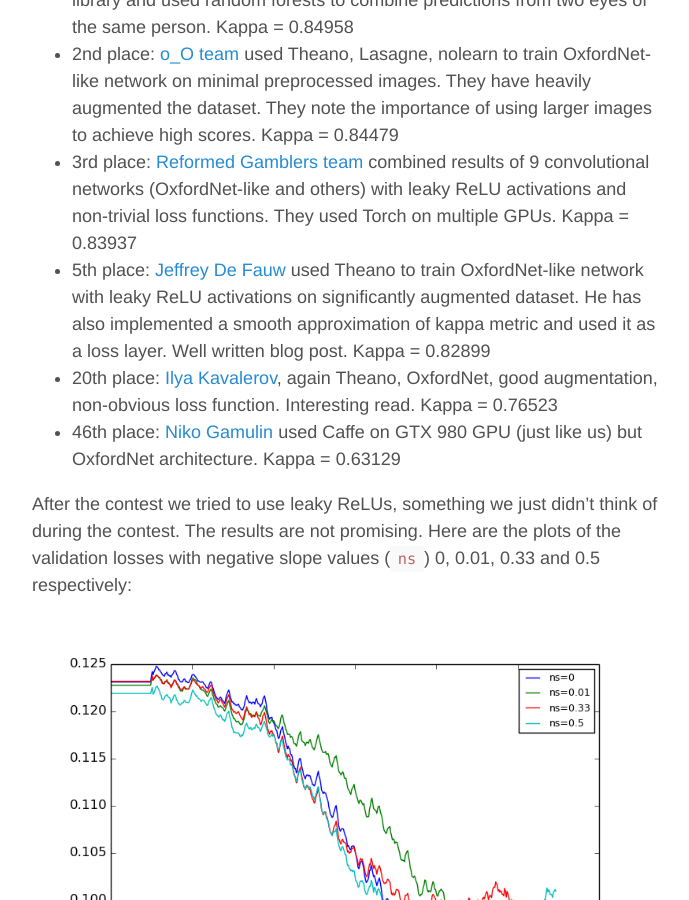
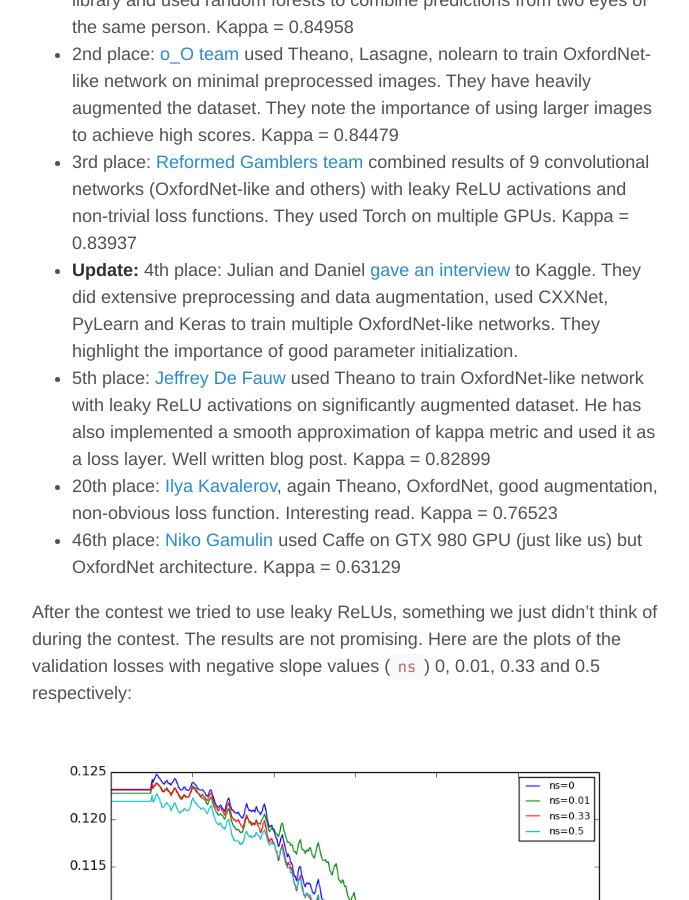
Before and after one commit to YerevaNN/yerevann.github.io, a Jekyll site: the page built from _posts/2015-08-17-diabetic-retinopathy-detection-contest-what-we-did-wrong.md, in a window 1280 px wide and 900 px high, scrolled down 15654 px. Shown: the whole window, without its empty margins (293-982 px from the left). Built offline with Jekyll 4.4.1, drawn with Linux system fonts in a browser that asks for light colours; comment, search, counter and statistics services are not loaded.

Commit message:
retinopathy post - update: 4th place

```diff
--- a/_posts/2015-08-17-diabetic-retinopathy-detection-contest-what-we-did-wrong.md
+++ b/_posts/2015-08-17-diabetic-retinopathy-detection-contest-what-we-did-wrong.md
@@ -211,6 +211,7 @@ Many contestants have published their solutions. Here are the ones I could find.
 * 1st place: [Min-Pooling](https://www.kaggle.com/c/diabetic-retinopathy-detection/forums/t/15801/competition-report-min-pooling-and-thank-you) used OpenCV to preprocess the images, augmented the dataset by scaling, skewing and rotating (and notably not by changing colors), trained several networks on his own [SparseConvNet](https://github.com/btgraham/SparseConvNet) library and used random forests to combine predictions from two eyes of the same person. Kappa = 0.84958
 * 2nd place: [o_O team](https://www.kaggle.com/c/diabetic-retinopathy-detection/forums/t/15807/team-o-o-competition-report-and-code) used Theano, Lasagne, nolearn to train OxfordNet-like network on minimal preprocessed images. They have heavily augmented the dataset. They note the importance of using larger images to achieve high scores. Kappa = 0.84479
 * 3rd place: [Reformed Gamblers team](https://www.kaggle.com/c/diabetic-retinopathy-detection/forums/t/15845/3rd-place-solution-report) combined results of 9 convolutional networks (OxfordNet-like and others) with leaky ReLU activations and non-trivial loss functions. They used Torch on multiple GPUs. Kappa = 0.83937
+* **Update:** 4th place: Julian and Daniel [gave an interview](http://blog.kaggle.com/2015/08/14/diabetic-retinopathy-winners-interview-4th-place-julian-daniel/) to Kaggle. They did extensive preprocessing and data augmentation, used CXXNet, PyLearn and Keras to train multiple OxfordNet-like networks. They highlight the importance of good parameter initialization.
 * 5th place: [Jeffrey De Fauw](http://jeffreydf.github.io/diabetic-retinopathy-detection/) used Theano to train OxfordNet-like network with leaky ReLU activations on significantly augmented dataset. He has also implemented a smooth approximation of kappa metric and used it as a loss layer. Well written blog post. Kappa = 0.82899
 * 20th place: [Ilya Kavalerov](http://ilyakava.tumblr.com/post/125230881527/my-1st-kaggle-convnet-getting-to-3rd-percentile), again Theano, OxfordNet, good augmentation, non-obvious loss function. Interesting read. Kappa = 0.76523
 * 46th place: [Niko Gamulin](https://nikogamulin.github.io/2015/07/31/Diabetic-retinopathy-detection-with-convolutional-neural-network.html) used Caffe on GTX 980 GPU (just like us) but OxfordNet architecture. Kappa = 0.63129
```
